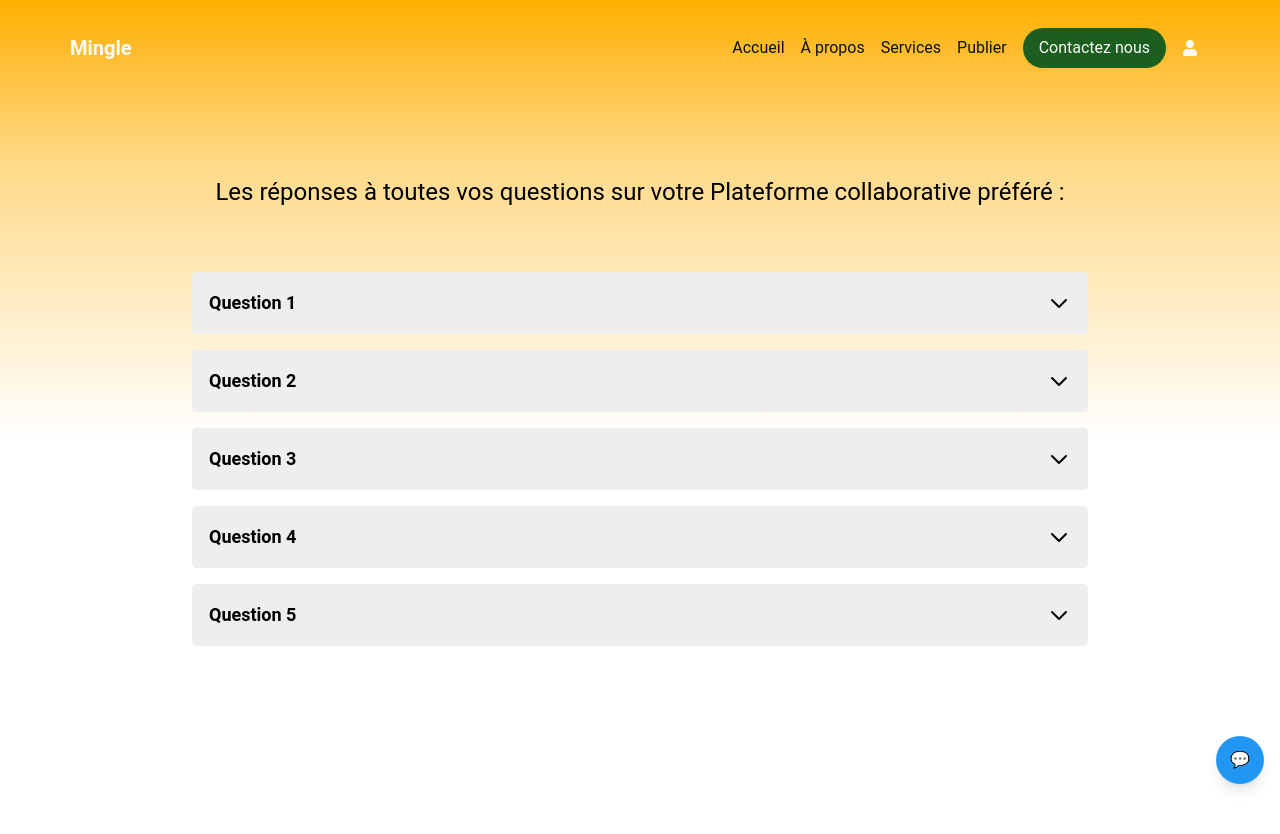
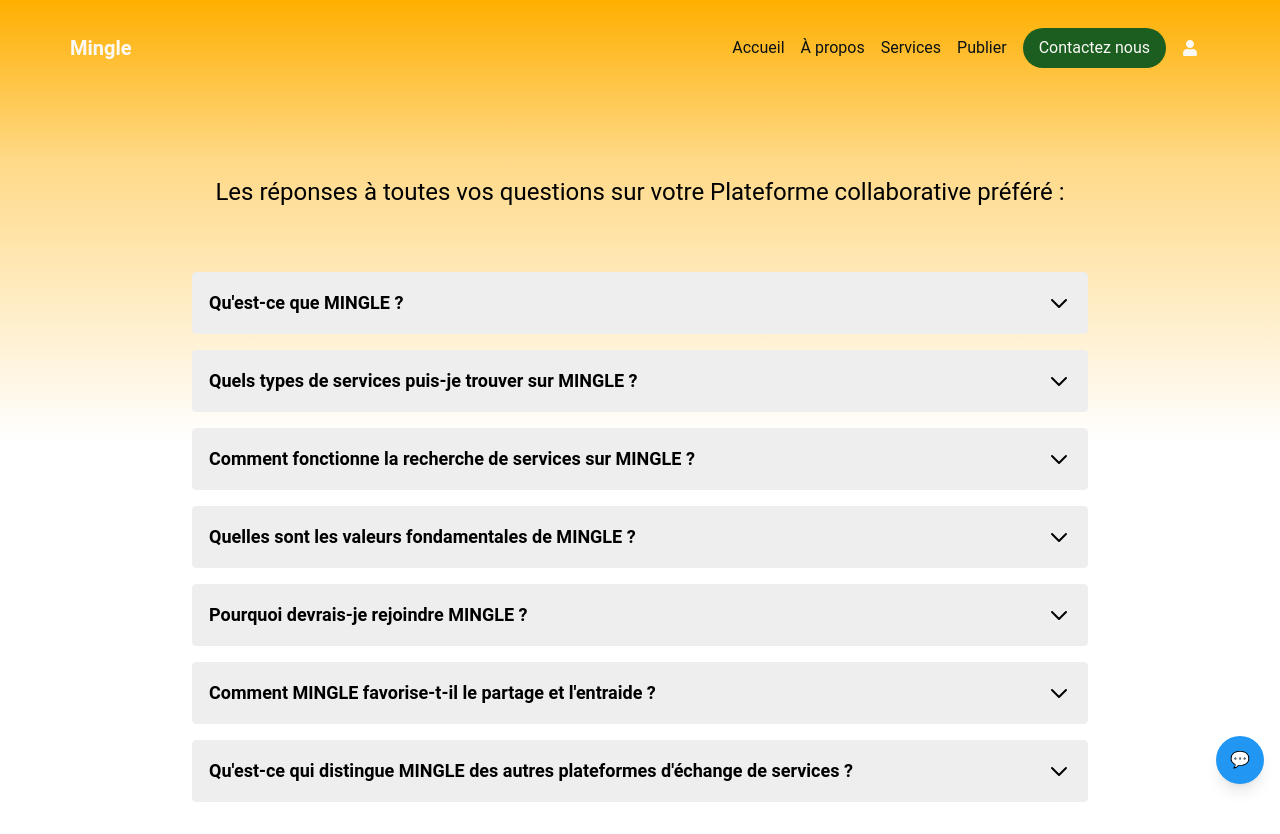
Before and after one commit to Emmanuelle-S/Mingle, a React (Vite) app in the folder frontend/: page /FAQ in a window 1280 px wide. Before the commit the page ends 800 px from the top, so only its background shows below. Built offline with nearby package versions, Linux system fonts and the light colour scheme.

Commit message:
Fix: fix de l'emplacement de l'accroche sur la page Home; maj carousel; intégration des vrais questions/réponses dans la partie faq; et MAJ du style de la partie message

```diff
--- a/frontend/src/components/Carousel/Carousel.jsx
+++ b/frontend/src/components/Carousel/Carousel.jsx
@@ -1,15 +1,7 @@
 // src/components/Carousel.jsx
 import React, { useState, useEffect } from 'react';
 
-const slides = [
-  { id: 1, url: 'https://via.placeholder.com/600x300?text=Slide+1' },
-  { id: 2, url: 'https://via.placeholder.com/600x300?text=Slide+2' },
-  { id: 3, url: 'https://via.placeholder.com/600x300?text=Slide+3' },
-  { id: 4, url: 'https://via.placeholder.com/600x300?text=Slide+4' },
-  { id: 5, url: 'https://via.placeholder.com/600x300?text=Slide+5' },
-];
-
-const CarouselDefault = () => {
+const CarouselDefault = ( { slides } ) => {
   const [currentSlide, setCurrentSlide] = useState(0);
   const [slidesToShow, setSlidesToShow] = useState(1);
 
--- a/frontend/src/pages/FAQ/Accordion.jsx
+++ b/frontend/src/pages/FAQ/Accordion.jsx
@@ -8,7 +8,7 @@ const Accordion = ({ items }) => {
   };
 
   return (
-    <div className="w-full max-w-4xl mx-auto">
+    <div className="w-full max-w-4xl mx-auto self-center">
       {items.map((item, index) => (
         <div key={index} className="mb-4 border border-gray-200 rounded">
           <div
@@ -42,8 +42,7 @@ const Accordion = ({ items }) => {
             </svg>
           </div>
           {index === activeIndex && (
-            <div className="p-4 border-t border-gray-200 bg-gray-400">
-              <p>{item.intro}</p>
+            <div className="p-4 border-t border-gray-200 bg-gray-100">
               <p>{item.content}</p>
             </div>
           )}
--- a/frontend/src/pages/FAQ/FAQ.jsx
+++ b/frontend/src/pages/FAQ/FAQ.jsx
@@ -4,37 +4,56 @@ import Accordion from "./Accordion.jsx";
 const FAQ = () => {
   const accordionItems = [
     {
-      title: "Question 1",
-      intro: "Introduction",
-      content: "Contenu de la Question 1...",
+      title: "Qu'est-ce que MINGLE ?",
+      content:
+        "MINGLE est une plateforme communautaire qui met l'accent sur l'échange de services et l'entraide. Nous croyons en la solidarité, la bienveillance, et l'inclusivité. En rejoignant MINGLE, les membres peuvent trouver du soutien, offrir leur aide et contribuer à un environnement où la confiance et le respect mutuel sont primordiaux.",
     },
+
     {
-      title: "Question 2",
-      intro: "Introduction",
-      content: "Contenu de la Question 2...",
+      title: "Quels types de services puis-je trouver sur MINGLE ?",
+      content:
+        "Sur MINGLE, vous pouvez trouver une variété de services allant des compétences en web, en médecine, en polytechnique, et bien plus encore. La plateforme est conçue pour permettre aux utilisateurs de chercher et d'offrir des services dans divers domaines, facilitant ainsi la collaboration et l'entraide entre les membres de la communauté.",
     },
+
     {
-      title: "Question 3",
-      intro: "Introduction",
-      content: "Contenu de la Question 3...",
+      title: "Comment fonctionne la recherche de services sur MINGLE ?",
+      content:
+        "La recherche de services sur MINGLE est simple et intuitive. Vous pouvez utiliser la barre de recherche sur la page d'accueil pour entrer des mots-clés liés aux services que vous recherchez. De plus, des suggestions populaires comme le web, la médecine, et la polytechnique sont disponibles pour vous guider.",
     },
+
     {
-      title: "Question 4",
-      intro: "Introduction",
-      content: "Contenu de la Question 4...",
+      title: "Quelles sont les valeurs fondamentales de MINGLE ?",
+      content:
+        "Les valeurs fondamentales de MINGLE sont la solidarité, la bienveillance et l'inclusivité. Nous nous efforçons de créer un espace où chacun peut se sentir valorisé et écouté. La plateforme est plus qu'un simple lieu d'échange de services; elle est une communauté où le soutien et le respect mutuel sont au cœur des interactions.",
     },
+
     {
-      title: "Question 5",
-      intro: "Introduction",
-      content: "Contenu de la Question 5...",
+      title: "Pourquoi devrais-je rejoindre MINGLE ?",
+      content:
+        "Rejoindre MINGLE, c'est faire partie d'un mouvement qui valorise la générosité et la coopération. En partageant vos compétences et votre temps, vous pouvez transformer des vies et renforcer les liens humains. MINGLE n'est pas seulement bénéfique pour ceux qui reçoivent de l'aide, mais également pour ceux qui la donnent, enrichissant ainsi toute la communauté.",
     },
+
+    {
+      title: "Comment MINGLE favorise-t-il le partage et l'entraide ?",
+      content:
+        "MINGLE remet l'entraide et le partage au centre de ses préoccupations. La plateforme permet aux utilisateurs de s'entraider en échangeant des services, renforçant ainsi la communauté. Le partage de compétences et de temps crée des liens précieux et enrichit autant ceux qui reçoivent de l'aide que ceux qui en donnent, contribuant à une croissance collective.",
+    },
+
+    {
+      title:
+        "Qu'est-ce qui distingue MINGLE des autres plateformes d'échange de services ?",
+      content:
+        "MINGLE se distingue par son engagement envers la communauté et ses valeurs fondamentales de solidarité, bienveillance, et inclusivité. Contrairement à d'autres plateformes, MINGLE met l'accent sur la création de liens humains et la confiance mutuelle, offrant un espace où chaque membre se sent valorisé et écouté. C'est plus qu'un simple échange de services; c'est un mouvement pour un monde plus solidaire et empathique.",
+    },
+
     // Ajoute autant de sections que tu veux
   ];
 
   return (
     <div className="container mx-auto p-4">
       <h1 className="text-lg md:text-2xl text-center py-8 md:p-16">
-        Les réponses à toutes vos questions sur votre Plateforme collaborative préféré :
+        Les réponses à toutes vos questions sur votre Plateforme collaborative
+        préféré :
       </h1>
       <Accordion items={accordionItems} />
     </div>
--- a/frontend/src/pages/Message/Message.jsx
+++ b/frontend/src/pages/Message/Message.jsx
@@ -46,24 +46,25 @@ const Messenger = ({ friends, conversations, fetchConversation, onClose }) => {
                 {!isMobile && (
                     <main className="flex-grow flex flex-row min-h-0">
                         {selectedConversation && (
-                            <section className="relative flex flex-col items-center flex-auto border-l border-gray-800 md:w-[400px]">
+                            <section className="relative flex flex-col items-center flex-auto border-l md:w-[600px]">
                                 <button className="absolute top-6 right-4 text-gray-400 hover:text-gray-100" onClick={() => setSelectedConversation(null)}>
                                     Close
                                 </button>
-                                <div className="flex flex-col h-full pt-8">
-                                    <div className="flex-1 overflow-y-auto p-4">
+                                <div className="flex flex-col h-full p-4 pt-8 w-full">
+                                    <div className="flex-1 overflow-y-auto p-4 pt-8 w-full">
                                         {messages.map((msg, index) => (
                                             <div
                                                 key={index}
-                                            className={`p-2 my-2 rounded shadow ${
-                                                msg.isMine ? "bg-blue-600" : "bg-gray-800"
+                                                className={`w-max p-2 my-4 rounded shadow ${
+                                                    msg.isMine ? "bg-blue-600 ml-auto text-end" : "bg-gray-800 mr-auto"
                                                 }`}
+                                                style={{ maxWidth: '45%' }}
                                             >
                                                 {msg.text}
                                             </div>
                                         ))}
                                     </div>
-                                    <div className="flex p-4">
+                                    <div className="flex p-8 w-full">
                                         <input
                                             type="text"
                                             className="flex-1 p-2 border rounded-l-md"
@@ -74,10 +75,8 @@ const Messenger = ({ friends, conversations, fetchConversation, onClose }) => {
                                         </button>
                                     </div>
                                 </div>
-                                <div className="flex-1 flex items-center justify-center text-gray-500">
-                                    Select a conversation to start chatting
-                                </div>
                             </section>
+
                         )}
                         <section className="relative flex flex-col flex-none overflow-auto md:w-[600px]">
                             <button className="absolute top-6 right-4 text-gray-100 hover:text-gray-100" onClick={onClose}>
```
Also changed, not shown: frontend/src/pages/Home/Home.jsx (+39 -14 lines). Lines whose indentation alone changed are shown as unchanged.
